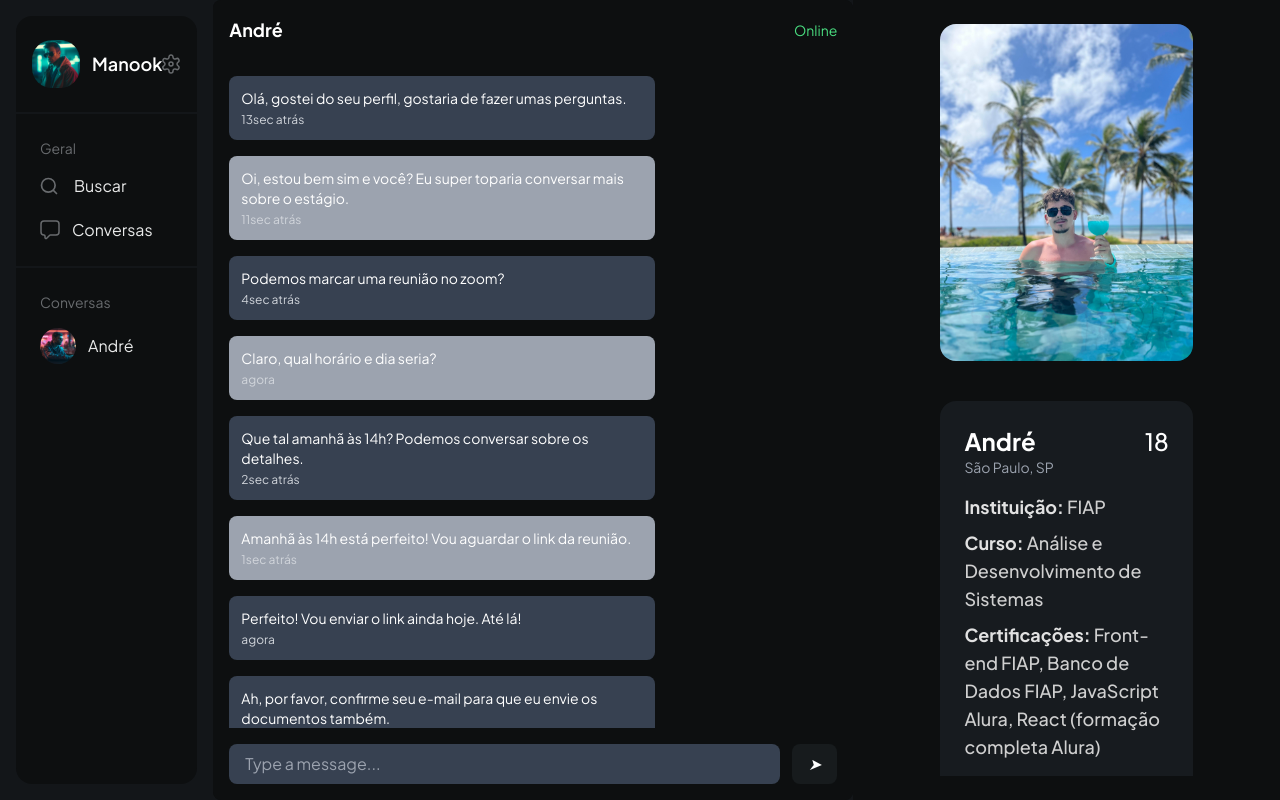
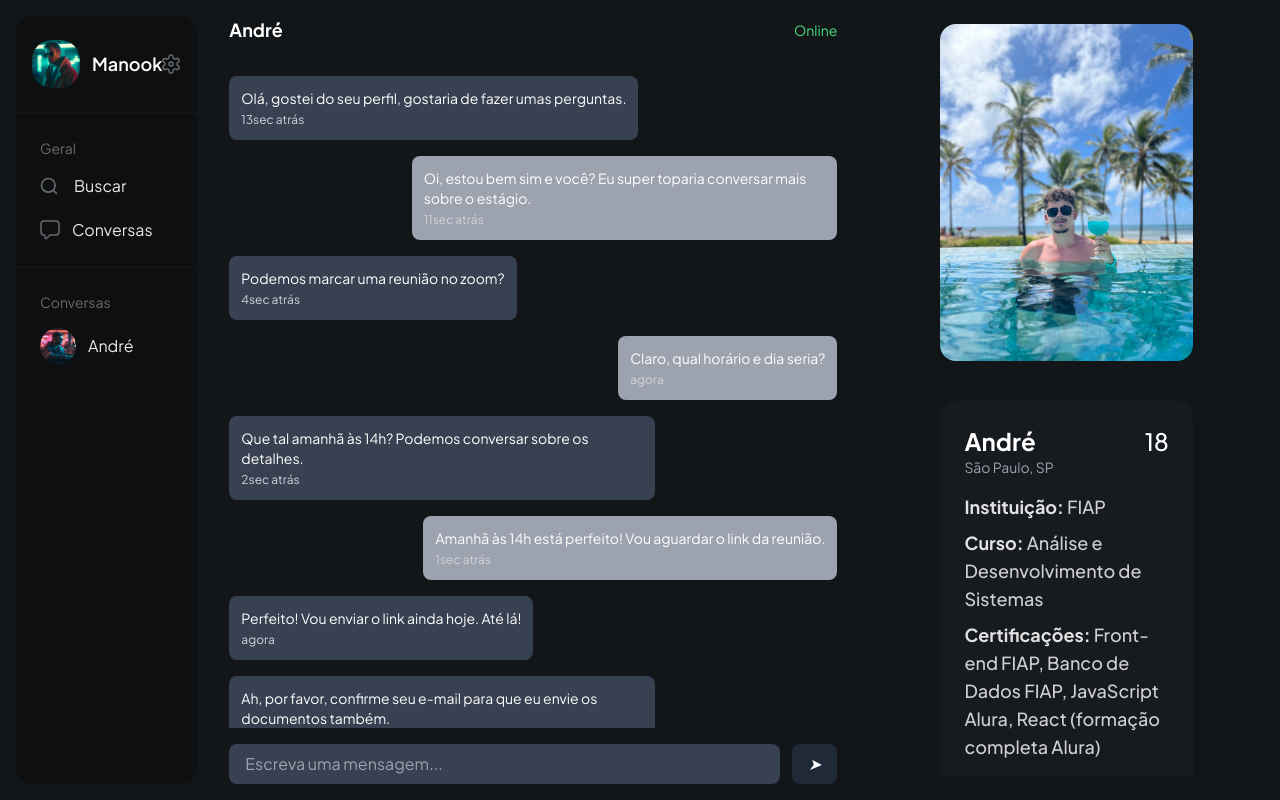
Before and after one commit to Linksy-thebestofthebest/Linksy-Tinder, a Nuxt app: page /conversas in a window 1280 px wide. Built offline with nearby package versions, Linux system fonts and the light colour scheme.

Commit message:
Refatoração dos componentes Conversa e Informação

```diff
--- a/components/Conversa.vue
+++ b/components/Conversa.vue
@@ -2,76 +2,74 @@
     <div class="flex h-screen">
         <Aside />
 
-        <section class="flex flex-col flex-grow bg-[#0D0F10] text-white rounded-lg overflow-hidden font-jakarta">
-
-            <div class="flex items-center justify-between p-4 bg-[#0D0F10]">
+        <section class="flex flex-col flex-grow text-white rounded-lg overflow-hidden font-jakarta">
+            <div class="flex items-center justify-between p-4">
                 <h2 class="text-lg font-bold">André</h2>
                 <span class="text-sm text-green-400">Online</span>
             </div>
 
-            <div class="flex-1 overflow-y-auto p-4 space-y-4" id="chat-container">
-
-                <div class="self-start bg-gray-700 text-white max-w-[70%] p-3 rounded-lg">
+            <div class="flex flex-col overflow-y-auto p-4 space-y-4 w-full" id="chat-container">
+                <div class="flex flex-col self-start bg-gray-700 text-white max-w-[70%] p-3 rounded-lg">
                     <p class="text-sm">Olá, gostei do seu perfil, gostaria de fazer umas perguntas.</p>
                     <span class="block mt-1 text-xs text-gray-300">13sec atrás</span>
                 </div>
 
 
-                <div class="self-end bg-gray-400 text-white max-w-[70%] p-3 rounded-lg">
+                <div class="flex flex-col self-end bg-gray-400 text-white max-w-[70%] p-3 rounded-lg">
                     <p class="text-sm">Oi, estou bem sim e você? Eu super toparia conversar mais sobre o estágio.</p>
                     <span class="block mt-1 text-xs text-gray-300">11sec atrás</span>
                 </div>
 
 
-                <div class="self-start bg-gray-700 text-white max-w-[70%] p-3 rounded-lg">
+                <div class="flex flex-col self-start bg-gray-700 text-white max-w-[70%] p-3 rounded-lg">
                     <p class="text-sm">Podemos marcar uma reunião no zoom?</p>
                     <span class="block mt-1 text-xs text-gray-300">4sec atrás</span>
                 </div>
 
 
-                <div class="self-end bg-gray-400 text-white max-w-[70%] p-3 rounded-lg">
+                <div class="flex flex-col self-end bg-gray-400 text-white max-w-[70%] p-3 rounded-lg">
                     <p class="text-sm">Claro, qual horário e dia seria?</p>
                     <span class="block mt-1 text-xs text-gray-300">agora</span>
                 </div>
 
 
-                <div class="self-start bg-gray-700 text-white max-w-[70%] p-3 rounded-lg">
+                <div class="flex flex-col self-start bg-gray-700 text-white max-w-[70%] p-3 rounded-lg">
                     <p class="text-sm">Que tal amanhã às 14h? Podemos conversar sobre os detalhes.</p>
                     <span class="block mt-1 text-xs text-gray-300">2sec atrás</span>
                 </div>
 
 
-                <div class="self-end bg-gray-400 text-white max-w-[70%] p-3 rounded-lg">
+                <div class="flex flex-col self-end bg-gray-400 text-white max-w-[70%] p-3 rounded-lg">
                     <p class="text-sm">Amanhã às 14h está perfeito! Vou aguardar o link da reunião.</p>
                     <span class="block mt-1 text-xs text-gray-300">1sec atrás</span>
                 </div>
 
 
-                <div class="self-start bg-gray-700 text-white max-w-[70%] p-3 rounded-lg">
+                <div class="flex flex-col self-start bg-gray-700 text-white max-w-[70%] p-3 rounded-lg">
                     <p class="text-sm">Perfeito! Vou enviar o link ainda hoje. Até lá!</p>
                     <span class="block mt-1 text-xs text-gray-300">agora</span>
                 </div>
 
 
-                <div class="self-start bg-gray-700 text-white max-w-[70%] p-3 rounded-lg">
+                <div class="flex flex-col self-start bg-gray-700 text-white max-w-[70%] p-3 rounded-lg">
                     <p class="text-sm">Ah, por favor, confirme seu e-mail para que eu envie os documentos também.</p>
                     <span class="block mt-1 text-xs text-gray-300">5sec atrás</span>
                 </div>
 
 
-                <div class="self-end bg-gray-400 text-white max-w-[70%] p-3 rounded-lg">
+                <div class="flex flex-col self-end bg-gray-400 text-white max-w-[70%] p-3 rounded-lg">
                     <p class="text-sm">Sim, claro. Meu e-mail é andre@exemplo.com.</p>
                     <span class="block mt-1 text-xs text-gray-300">2sec atrás</span>
                 </div>
 
 
-                <div class="self-start bg-gray-700 text-white max-w-[70%] p-3 rounded-lg">
+                <div class="flex flex-col self-start bg-gray-700 text-white max-w-[70%] p-3 rounded-lg">
                     <p class="text-sm">Ótimo, já vou organizar tudo por aqui. Obrigado!</p>
                     <span class="block mt-1 text-xs text-gray-300">agora</span>
                 </div>
 
 
-                <div class="self-end bg-gray-400 text-white max-w-[70%] p-3 rounded-lg">
+                <div class="flex flex-col self-end bg-gray-400 text-white max-w-[70%] p-3 rounded-lg">
                     <p class="text-sm">Sem problemas! Estarei no aguardo.</p>
                     <span class="block mt-1 text-xs text-gray-300">2sec atrás</span>
                 </div>
@@ -79,10 +77,9 @@
 
 
 
-            <div class="flex items-center p-4 bg-[#0D0F10]">
-                <input type="text" placeholder="Type a message..."
-                    class="flex-1 px-4 py-2 rounded-lg bg-gray-700 text-white focus:outline-none focus:ring-2 focus:ring-white" />
-                <button class="ml-3 px-4 py-2 bg-[#171b1d] rounded-lg hover:bg-gray-700 transition">
+            <div class="flex items-center p-4">
+                <input type="text" placeholder="Escreva uma mensagem..." class="flex-1 px-4 py-2 rounded-lg bg-gray-700 text-white focus:outline-none focus:ring-2 focus:ring-gray-400" />
+                <button class="ml-3 px-4 py-2 bg-gray-800 rounded-lg hover:bg-gray-600 transition">
                     <i class="text-white">➤</i>
                 </button>
             </div>
--- a/components/Informacao.vue
+++ b/components/Informacao.vue
@@ -1,5 +1,5 @@
 <template>
-    <section class="w-4/12 bg-[#0D0F10] p-6 flex flex-col items-center text-white font-jakarta">
+    <section class="w-4/12 p-6 flex flex-col items-center text-white font-jakarta">
         <div class="flex flex-col items-center overflow-y-auto">
             <div class="flex justify-center">
                 <img src="../public/img/eu-2.jfif" alt="Avatar" class="rounded-2xl w-8/12" />
```
